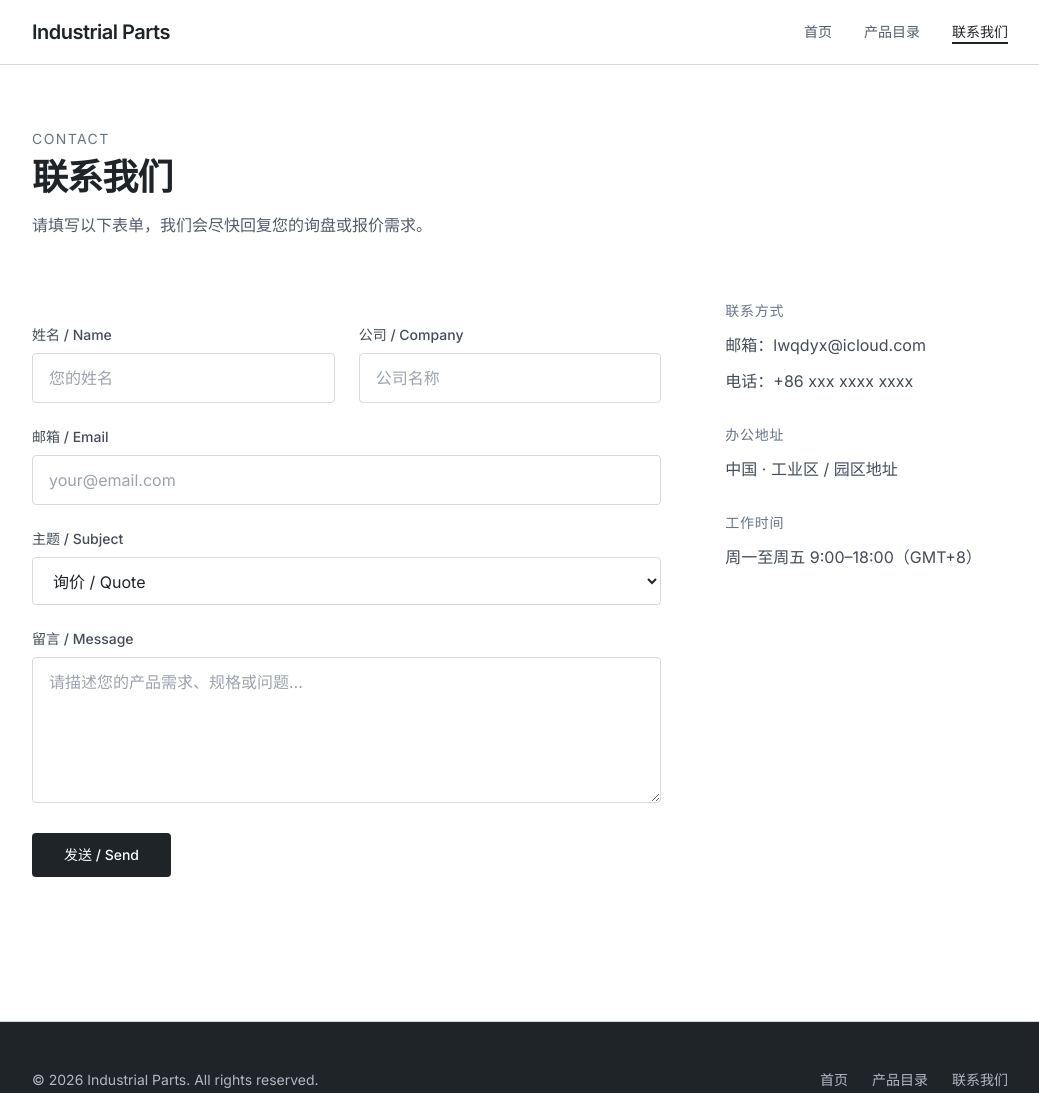
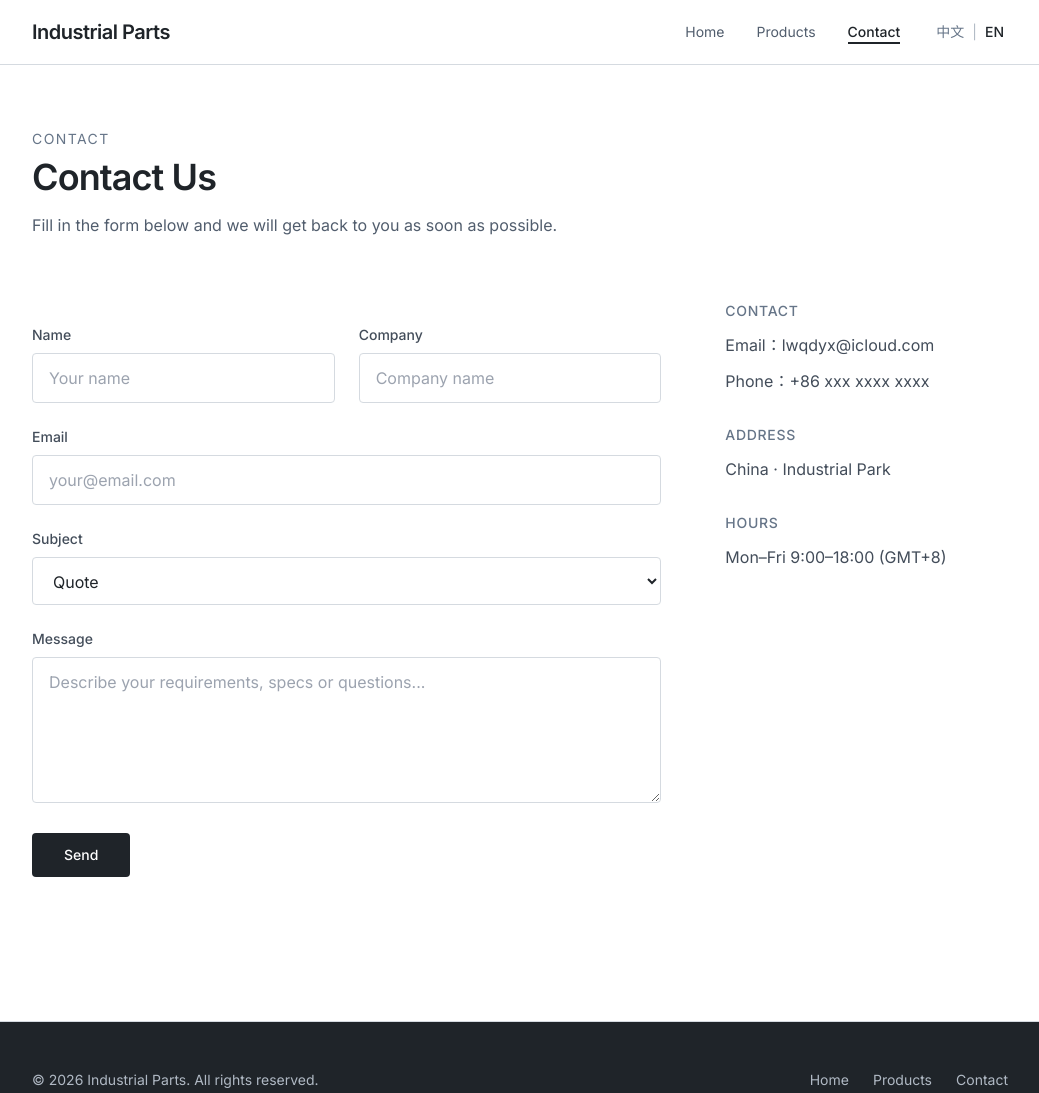
Before and after one commit to mydemo2026/mydemo2026.github.io, a website: page contact.html in a window 1280 px wide. Shown: the whole page, without its empty margins (120-1159 px from the left). Drawn offline with Linux system fonts and the light colour scheme.

Commit message:
Implement internationalization support across all HTML pages and add language switch functionality

```diff
--- a/contact.html
+++ b/contact.html
@@ -4,28 +4,35 @@
   <meta charset="UTF-8" />
   <meta name="viewport" content="width=device-width, initial-scale=1.0" />
   <title>联系我们 | 工业零件外贸</title>
+  <span data-i18n-page-title="contact.title" class="hidden" aria-hidden="true"></span>
   <link rel="preconnect" href="https://fonts.googleapis.com" />
   <link rel="preconnect" href="https://fonts.gstatic.com" crossorigin />
   <link href="https://fonts.googleapis.com/css2?family=Inter:wght@400;500;600;700&display=swap" rel="stylesheet" />
   <link href="css/style.css" rel="stylesheet" />
+  <script src="js/i18n.js" defer></script>
 </head>
 <body class="font-sans text-steel-900 bg-white antialiased">
   <header class="border-b border-steel-200 bg-white/95 backdrop-blur sticky top-0 z-50">
     <nav class="max-w-5xl mx-auto px-6 h-16 flex items-center justify-between">
       <a href="index.html" class="text-xl font-semibold tracking-tight text-steel-900">Industrial Parts</a>
       <ul class="flex items-center gap-8 text-sm text-steel-600">
-        <li><a href="index.html" class="hover:text-steel-900 transition">首页</a></li>
-        <li><a href="products.html" class="hover:text-steel-900 transition">产品目录</a></li>
-        <li><a href="contact.html" class="font-medium text-steel-900 border-b-2 border-steel-900 pb-0.5">联系我们</a></li>
+        <li><a href="index.html" class="hover:text-steel-900 transition" data-i18n="nav.home">首页</a></li>
+        <li><a href="products.html" class="hover:text-steel-900 transition" data-i18n="nav.products">产品目录</a></li>
+        <li><a href="contact.html" class="font-medium text-steel-900 border-b-2 border-steel-900 pb-0.5" data-i18n="nav.contact">联系我们</a></li>
+        <li class="lang-switch flex items-center gap-1">
+          <button type="button" data-lang="zh" class="px-1 text-steel-500 hover:text-steel-700 transition">中文</button>
+          <span class="text-steel-300">|</span>
+          <button type="button" data-lang="en" class="px-1 text-steel-500 hover:text-steel-700 transition">EN</button>
+        </li>
       </ul>
     </nav>
   </header>
 
   <main class="max-w-5xl mx-auto px-6 py-16">
     <div class="max-w-xl">
-      <p class="text-sm uppercase tracking-widest text-steel-500 mb-2">Contact</p>
-      <h1 class="text-3xl md:text-4xl font-semibold tracking-tight text-steel-900">联系我们</h1>
-      <p class="mt-4 text-steel-600">请填写以下表单，我们会尽快回复您的询盘或报价需求。</p>
+      <p class="text-sm uppercase tracking-widest text-steel-500 mb-2" data-i18n="contact.label">Contact</p>
+      <h1 class="text-3xl md:text-4xl font-semibold tracking-tight text-steel-900" data-i18n="contact.heading">联系我们</h1>
+      <p class="mt-4 text-steel-600" data-i18n="contact.intro">请填写以下表单，我们会尽快回复您的询盘或报价需求。</p>
     </div>
 
     <div class="mt-16 grid lg:grid-cols-3 gap-16">
@@ -36,61 +43,62 @@
         <input type="hidden" name="_template" value="table">
         <div class="grid sm:grid-cols-2 gap-6">
           <div>
-            <label for="name" class="block text-sm font-medium text-steel-700 mb-2">姓名 / Name</label>
+            <label for="name" class="block text-sm font-medium text-steel-700 mb-2" data-i18n="contact.name">姓名 / Name</label>
             <input type="text" id="name" name="name" required
               class="w-full px-4 py-3 border border-steel-200 rounded focus:outline-none focus:ring-2 focus:ring-steel-400 focus:border-transparent"
-              placeholder="您的姓名" />
+              data-i18n-placeholder="contact.namePlaceholder" placeholder="您的姓名" />
           </div>
           <div>
-            <label for="company" class="block text-sm font-medium text-steel-700 mb-2">公司 / Company</label>
+            <label for="company" class="block text-sm font-medium text-steel-700 mb-2" data-i18n="contact.company">公司 / Company</label>
             <input type="text" id="company" name="company"
               class="w-full px-4 py-3 border border-steel-200 rounded focus:outline-none focus:ring-2 focus:ring-steel-400 focus:border-transparent"
-              placeholder="公司名称" />
+              data-i18n-placeholder="contact.companyPlaceholder" placeholder="公司名称" />
           </div>
         </div>
         <div>
-          <label for="email" class="block text-sm font-medium text-steel-700 mb-2">邮箱 / Email</label>
+          <label for="email" class="block text-sm font-medium text-steel-700 mb-2" data-i18n="contact.email">邮箱 / Email</label>
           <input type="email" id="email" name="email" required
             class="w-full px-4 py-3 border border-steel-200 rounded focus:outline-none focus:ring-2 focus:ring-steel-400 focus:border-transparent"
-            placeholder="your@email.com" />
+            data-i18n-placeholder="contact.emailPlaceholder" placeholder="your@email.com" />
         </div>
         <div>
-          <label for="subject" class="block text-sm font-medium text-steel-700 mb-2">主题 / Subject</label>
+          <label for="subject" class="block text-sm font-medium text-steel-700 mb-2" data-i18n="contact.subject">主题 / Subject</label>
           <select id="subject" name="subject"
             class="w-full px-4 py-3 border border-steel-200 rounded focus:outline-none focus:ring-2 focus:ring-steel-400 focus:border-transparent bg-white">
-            <option value="quote">询价 / Quote</option>
-            <option value="sample">样品请求 / Sample</option>
-            <option value="cooperation">合作咨询 / Cooperation</option>
-            <option value="other">其他 / Other</option>
+            <option value="quote" data-i18n="contact.subjectQuote">询价 / Quote</option>
+            <option value="sample" data-i18n="contact.subjectSample">样品请求 / Sample</option>
+            <option value="cooperation" data-i18n="contact.subjectCoop">合作咨询 / Cooperation</option>
+            <option value="other" data-i18n="contact.subjectOther">其他 / Other</option>
           </select>
         </div>
         <div>
-          <label for="message" class="block text-sm font-medium text-steel-700 mb-2">留言 / Message</label>
+          <label for="message" class="block text-sm font-medium text-steel-700 mb-2" data-i18n="contact.message">留言 / Message</label>
           <textarea id="message" name="message" rows="5" required
             class="w-full px-4 py-3 border border-steel-200 rounded focus:outline-none focus:ring-2 focus:ring-steel-400 focus:border-transparent resize-y"
-            placeholder="请描述您的产品需求、规格或问题..."></textarea>
+            data-i18n-placeholder="contact.messagePlaceholder" placeholder="请描述您的产品需求、规格或问题..."></textarea>
         </div>
         <button type="submit"
-          class="w-full sm:w-auto px-8 py-3 bg-steel-900 text-white text-sm font-medium rounded hover:bg-steel-800 transition focus:outline-none focus:ring-2 focus:ring-steel-500 focus:ring-offset-2">
+          class="w-full sm:w-auto px-8 py-3 bg-steel-900 text-white text-sm font-medium rounded hover:bg-steel-800 transition focus:outline-none focus:ring-2 focus:ring-steel-500 focus:ring-offset-2"
+          data-i18n="contact.send">
           发送 / Send
         </button>
       </form>
 
       <aside class="space-y-8">
         <div>
-          <h3 class="text-sm font-medium text-steel-500 uppercase tracking-wider mb-3">联系方式</h3>
+          <h3 class="text-sm font-medium text-steel-500 uppercase tracking-wider mb-3" data-i18n="contact.contactInfo">联系方式</h3>
           <ul class="space-y-3 text-steel-700">
-            <li>邮箱：lwqdyx@icloud.com</li>
-            <li>电话：+86 xxx xxxx xxxx</li>
+            <li><span data-i18n="contact.emailLabel">邮箱</span>：lwqdyx@icloud.com</li>
+            <li><span data-i18n="contact.phoneLabel">电话</span>：+86 xxx xxxx xxxx</li>
           </ul>
         </div>
         <div>
-          <h3 class="text-sm font-medium text-steel-500 uppercase tracking-wider mb-3">办公地址</h3>
-          <p class="text-steel-700">中国 · 工业区 / 园区地址</p>
+          <h3 class="text-sm font-medium text-steel-500 uppercase tracking-wider mb-3" data-i18n="contact.address">办公地址</h3>
+          <p class="text-steel-700" data-i18n="contact.addressText">中国 · 工业区 / 园区地址</p>
         </div>
         <div>
-          <h3 class="text-sm font-medium text-steel-500 uppercase tracking-wider mb-3">工作时间</h3>
-          <p class="text-steel-700">周一至周五 9:00–18:00（GMT+8）</p>
+          <h3 class="text-sm font-medium text-steel-500 uppercase tracking-wider mb-3" data-i18n="contact.hours">工作时间</h3>
+          <p class="text-steel-700" data-i18n="contact.hoursText">周一至周五 9:00–18:00（GMT+8）</p>
         </div>
       </aside>
     </div>
@@ -98,11 +106,11 @@
 
   <footer class="border-t border-steel-200 bg-steel-900 text-steel-300 mt-20">
     <div class="max-w-5xl mx-auto px-6 py-12 flex flex-col sm:flex-row justify-between items-center gap-4 text-sm">
-      <span>© 2026 Industrial Parts. All rights reserved.</span>
+      <span data-i18n="footer.copyright">© 2026 Industrial Parts. All rights reserved.</span>
       <ul class="flex gap-6">
-        <li><a href="index.html" class="hover:text-white transition">首页</a></li>
-        <li><a href="products.html" class="hover:text-white transition">产品目录</a></li>
-        <li><a href="contact.html" class="hover:text-white transition">联系我们</a></li>
+        <li><a href="index.html" class="hover:text-white transition" data-i18n="nav.home">首页</a></li>
+        <li><a href="products.html" class="hover:text-white transition" data-i18n="nav.products">产品目录</a></li>
+        <li><a href="contact.html" class="hover:text-white transition" data-i18n="nav.contact">联系我们</a></li>
       </ul>
     </div>
   </footer>
--- /dev/null
+++ b/js/i18n.js
@@ -0,0 +1,227 @@
+(function () {
+  var STORAGE_KEY = 'lang';
+  var translations = {
+    zh: {
+      nav: { home: '首页', products: '产品目录', contact: '联系我们' },
+      index: {
+        title: '首页 | 工业零件外贸',
+        tagline: '精密制造 · 全球供应',
+        heroTitle: '工业零件外贸，品质与交付的可靠伙伴',
+        heroDesc: '专注机械零部件出口，从标准件到定制件，为全球客户提供稳定供应与专业服务。',
+        viewProducts: '查看产品',
+        getQuote: '获取报价',
+        whyUs: '为什么选择我们',
+        years: '年行业经验',
+        countries: '国家与地区客户',
+        quality: '质检出厂',
+        capabilities: '核心能力',
+        cap1: '标准件与定制件一站式采购，支持图纸与样品打样',
+        cap2: '严格质检与包装，保障海运/空运交付安全',
+        cap3: '多语言商务支持，响应及时，流程透明'
+      },
+      products: {
+        title: '产品目录 | 工业零件外贸',
+        label: '产品目录',
+        heading: '产品目录',
+        desc: '标准件、非标件及定制加工，支持小批量与大批量订单。如需规格书或报价，请通过联系表单告知需求。',
+        cat1: '紧固件',
+        cat1Desc: '螺栓、螺母、垫片、销钉等，多种材质与表面处理。',
+        cat2: '传动件',
+        cat2Desc: '齿轮、皮带轮、联轴器、轴承等传动与支承件。',
+        cat3: '结构件',
+        cat3Desc: '支架、法兰、壳体及钣金加工件。',
+        cat4: '液压气动件',
+        cat4Desc: '接头、阀块、缸体及密封件等。',
+        cat5: '精密加工件',
+        cat5Desc: 'CNC 车铣、线切割、磨削等定制精密零件。',
+        cat6: '表面处理',
+        cat6Desc: '镀锌、发黑、阳极氧化、喷涂等。',
+        customTip: '未找到所需品类？欢迎提供图纸或样品，我们支持定制开发。',
+        submitNeed: '提交需求'
+      },
+      contact: {
+        title: '联系我们 | 工业零件外贸',
+        label: 'Contact',
+        heading: '联系我们',
+        intro: '请填写以下表单，我们会尽快回复您的询盘或报价需求。',
+        name: '姓名 / Name',
+        namePlaceholder: '您的姓名',
+        company: '公司 / Company',
+        companyPlaceholder: '公司名称',
+        email: '邮箱 / Email',
+        emailPlaceholder: 'your@email.com',
+        subject: '主题 / Subject',
+        subjectQuote: '询价 / Quote',
+        subjectSample: '样品请求 / Sample',
+        subjectCoop: '合作咨询 / Cooperation',
+        subjectOther: '其他 / Other',
+        message: '留言 / Message',
+        messagePlaceholder: '请描述您的产品需求、规格或问题...',
+        send: '发送 / Send',
+        contactInfo: '联系方式',
+        address: '办公地址',
+        addressText: '中国 · 工业区 / 园区地址',
+        hours: '工作时间',
+        hoursText: '周一至周五 9:00–18:00（GMT+8）',
+        phone: '电话',
+        emailLabel: '邮箱',
+        phoneLabel: '电话'
+      },
+      thankYou: {
+        title: '提交成功 | 工业零件外贸',
+        label: 'Thank you',
+        heading: '提交成功',
+        message: '感谢您的留言，我们会尽快与您联系。',
+        again: '继续留言',
+        backHome: '返回首页'
+      },
+      footer: { copyright: '© 2026 Industrial Parts. All rights reserved.' }
+    },
+    en: {
+      nav: { home: 'Home', products: 'Products', contact: 'Contact' },
+      index: {
+        title: 'Home | Industrial Parts',
+        tagline: 'Precision Manufacturing · Global Supply',
+        heroTitle: 'Industrial Parts Trading: Your Reliable Partner for Quality & Delivery',
+        heroDesc: 'We focus on mechanical components export, from standard to custom parts, providing stable supply and professional service worldwide.',
+        viewProducts: 'View Products',
+        getQuote: 'Get a Quote',
+        whyUs: 'Why Choose Us',
+        years: 'Years of Experience',
+        countries: 'Countries & Regions',
+        quality: 'Quality Assured',
+        capabilities: 'Core Capabilities',
+        cap1: 'One-stop for standard and custom parts, with drawing and sample prototyping.',
+        cap2: 'Strict QC and packaging for safe sea/air delivery.',
+        cap3: 'Multilingual support, responsive and transparent process.'
+      },
+      products: {
+        title: 'Products | Industrial Parts',
+        label: 'Product Catalog',
+        heading: 'Product Catalog',
+        desc: 'Standard, non-standard and custom machining; small to large batch orders. For specs or quotes, please use the contact form.',
+        cat1: 'Fasteners',
+        cat1Desc: 'Bolts, nuts, washers, pins, various materials and surface treatments.',
+        cat2: 'Transmission Parts',
+        cat2Desc: 'Gears, pulleys, couplings, bearings and related components.',
+        cat3: 'Structural Parts',
+        cat3Desc: 'Brackets, flanges, housings and sheet metal fabrications.',
+        cat4: 'Hydraulic & Pneumatic',
+        cat4Desc: 'Fittings, valve blocks, cylinders and seals.',
+        cat5: 'Precision Machining',
+        cat5Desc: 'CNC turning/milling, wire cutting, grinding and custom precision parts.',
+        cat6: 'Surface Treatment',
+        cat6Desc: 'Zinc plating, black oxide, anodizing, coating, etc.',
+        customTip: "Can't find what you need? Send us drawings or samples—we support custom development.",
+        submitNeed: 'Submit Request'
+      },
+      contact: {
+        title: 'Contact | Industrial Parts',
+        label: 'Contact',
+        heading: 'Contact Us',
+        intro: 'Fill in the form below and we will get back to you as soon as possible.',
+        name: 'Name',
+        namePlaceholder: 'Your name',
+        company: 'Company',
+        companyPlaceholder: 'Company name',
+        email: 'Email',
+        emailPlaceholder: 'your@email.com',
+        subject: 'Subject',
+        subjectQuote: 'Quote',
+        subjectSample: 'Sample Request',
+        subjectCoop: 'Cooperation',
+        subjectOther: 'Other',
+        message: 'Message',
+        messagePlaceholder: 'Describe your requirements, specs or questions...',
+        send: 'Send',
+        contactInfo: 'Contact',
+        address: 'Address',
+        addressText: 'China · Industrial Park',
+        hours: 'Hours',
+        hoursText: 'Mon–Fri 9:00–18:00 (GMT+8)',
+        phone: 'Phone',
+        emailLabel: 'Email',
+        phoneLabel: 'Phone'
+      },
+      thankYou: {
+        title: 'Thank You | Industrial Parts',
+        label: 'Thank you',
+        heading: 'Message Sent',
+        message: 'Thank you for your message. We will get back to you soon.',
+        again: 'Send Another',
+        backHome: 'Back to Home'
+      },
+      footer: { copyright: '© 2026 Industrial Parts. All rights reserved.' }
+    }
+  };
+
+  function getLang() {
+    var params = new URLSearchParams(window.location.search);
+    if (params.get('lang') === 'en' || params.get('lang') === 'zh') return params.get('lang');
+    try {
+      var stored = localStorage.getItem(STORAGE_KEY);
+      if (stored === 'en' || stored === 'zh') return stored;
+    } catch (e) {}
+    var nav = navigator.language || navigator.userLanguage || '';
+    return (nav.indexOf('zh') === 0) ? 'zh' : 'en';
+  }
+
+  function setLang(lang) {
+    try { localStorage.setItem(STORAGE_KEY, lang); } catch (e) {}
+    document.documentElement.lang = lang === 'zh' ? 'zh-CN' : 'en';
+    window.__lang = lang;
+  }
+
+  function t(key) {
+    var keys = key.split('.');
+    var o = translations[window.__lang || 'zh'];
+    for (var i = 0; i < keys.length && o != null; i++) o = o[keys[i]];
+    return o != null ? o : key;
+  }
+
+  function apply() {
+    var lang = window.__lang || getLang();
+    setLang(lang);
+
+    document.querySelectorAll('[data-i18n]').forEach(function (el) {
+      var key = el.getAttribute('data-i18n');
+      var val = t(key);
+      if (el.tagName === 'OPTION') {
+        el.textContent = val;
+      } else if (el.tagName !== 'INPUT' && el.tagName !== 'TEXTAREA') {
+        el.textContent = val;
+      }
+    });
+    document.querySelectorAll('[data-i18n-placeholder]').forEach(function (el) {
+      el.placeholder = t(el.getAttribute('data-i18n-placeholder'));
+    });
+    document.querySelectorAll('[data-i18n-title]').forEach(function (el) {
+      document.title = t(el.getAttribute('data-i18n-title'));
+    });
+
+    var titleEl = document.querySelector('[data-i18n-page-title]');
+    if (titleEl) document.title = t(titleEl.getAttribute('data-i18n-page-title'));
+
+    document.querySelectorAll('.lang-switch [data-lang]').forEach(function (btn) {
+      btn.classList.toggle('font-medium', btn.getAttribute('data-lang') === lang);
+      btn.classList.toggle('text-steel-900', btn.getAttribute('data-lang') === lang);
+      btn.classList.toggle('text-steel-500', btn.getAttribute('data-lang') !== lang);
+    });
+  }
+
+  function init() {
+    apply();
+    document.querySelectorAll('.lang-switch [data-lang]').forEach(function (btn) {
+      btn.addEventListener('click', function () {
+        setLang(btn.getAttribute('data-lang'));
+        apply();
+      });
+    });
+  }
+
+  if (document.readyState === 'loading') {
+    document.addEventListener('DOMContentLoaded', init);
+  } else {
+    init();
+  }
+})();
```
Also changed, not shown: index.html (+27 -20 lines), products.html (+31 -24 lines), thank-you.html (+21 -12 lines), css/style.css.
